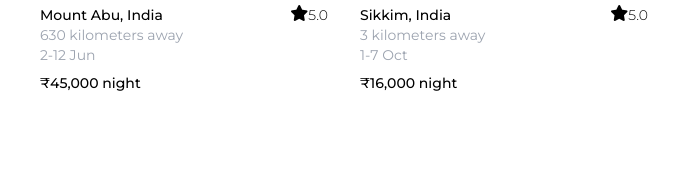
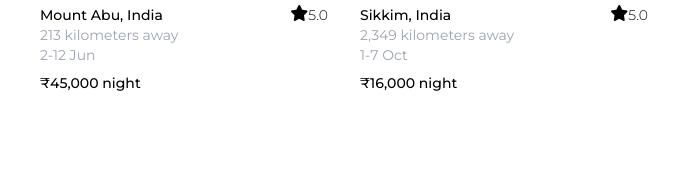
Before and after one commit to krishpatel1610/airbnb-011, a plain HTML site: page public/index.html in a window 1280 px wide. Shown: the part 571-763 px from the top of the page, 0-688 px from the left. Drawn offline with nearby package versions, Linux system fonts and the light colour scheme.

Commit message:
Update index.html

```diff
--- a/public/index.html
+++ b/public/index.html
@@ -125,7 +125,7 @@
                             <p class="text-sm font-light">5.0</p>
                         </div>
                     </div>
-                    <p class="gray-text">630 kilometers away</p>
+                    <p class="gray-text">213 kilometers away</p>
                     <p class="gray-text">2-12 Jun</p>
                     <p class="text-sm font-medium mt-2">₹45,000 night</p>
                 </div>
@@ -139,7 +139,7 @@
                             <p class="text-sm font-light">5.0</p>
                         </div>
                     </div>
-                    <p class="gray-text">3 kilometers away</p>
+                    <p class="gray-text">2,349 kilometers away</p>
                     <p class="gray-text">1-7 Oct</p>
                     <p class="text-sm font-medium mt-2">₹16,000 night</p>
                 </div>
```
